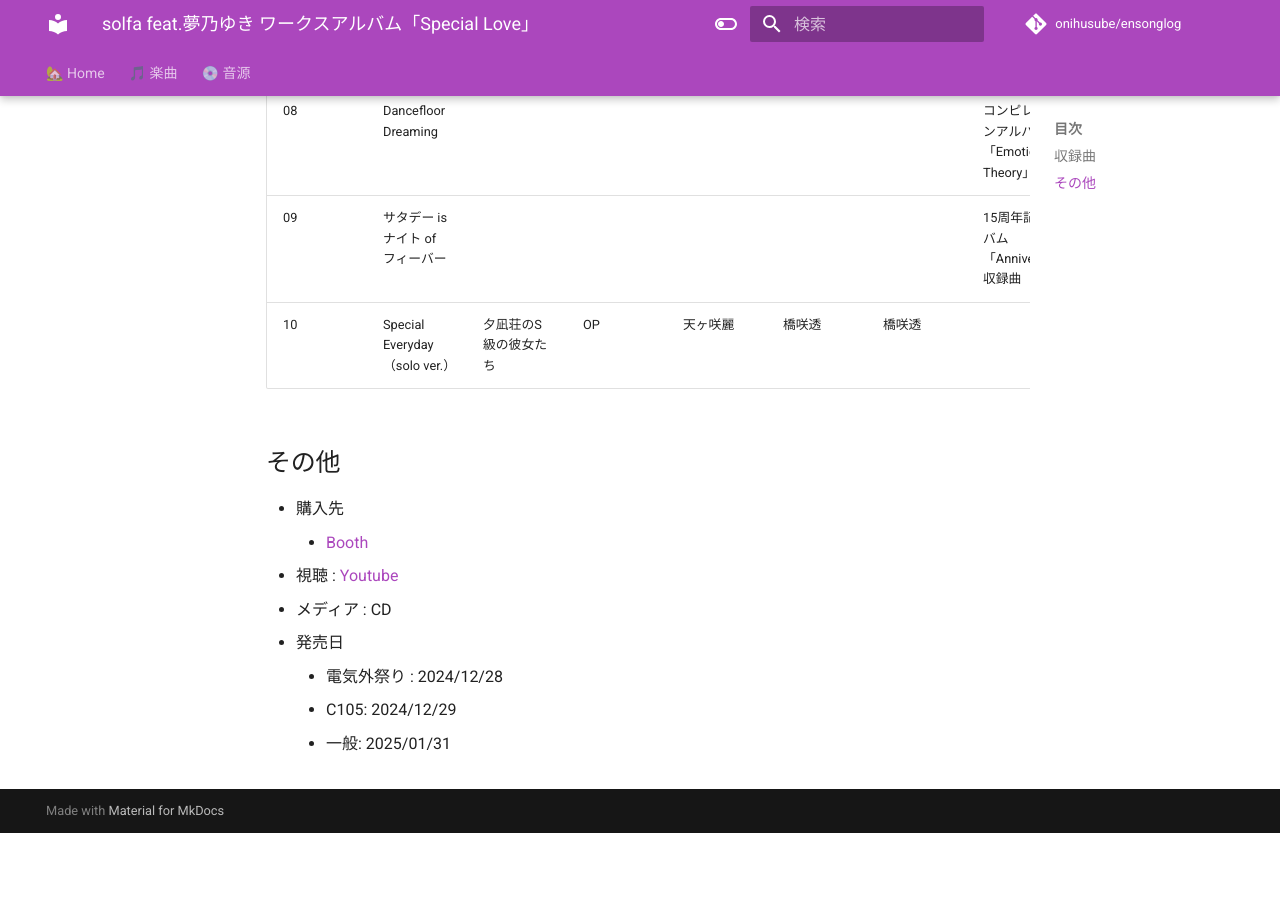
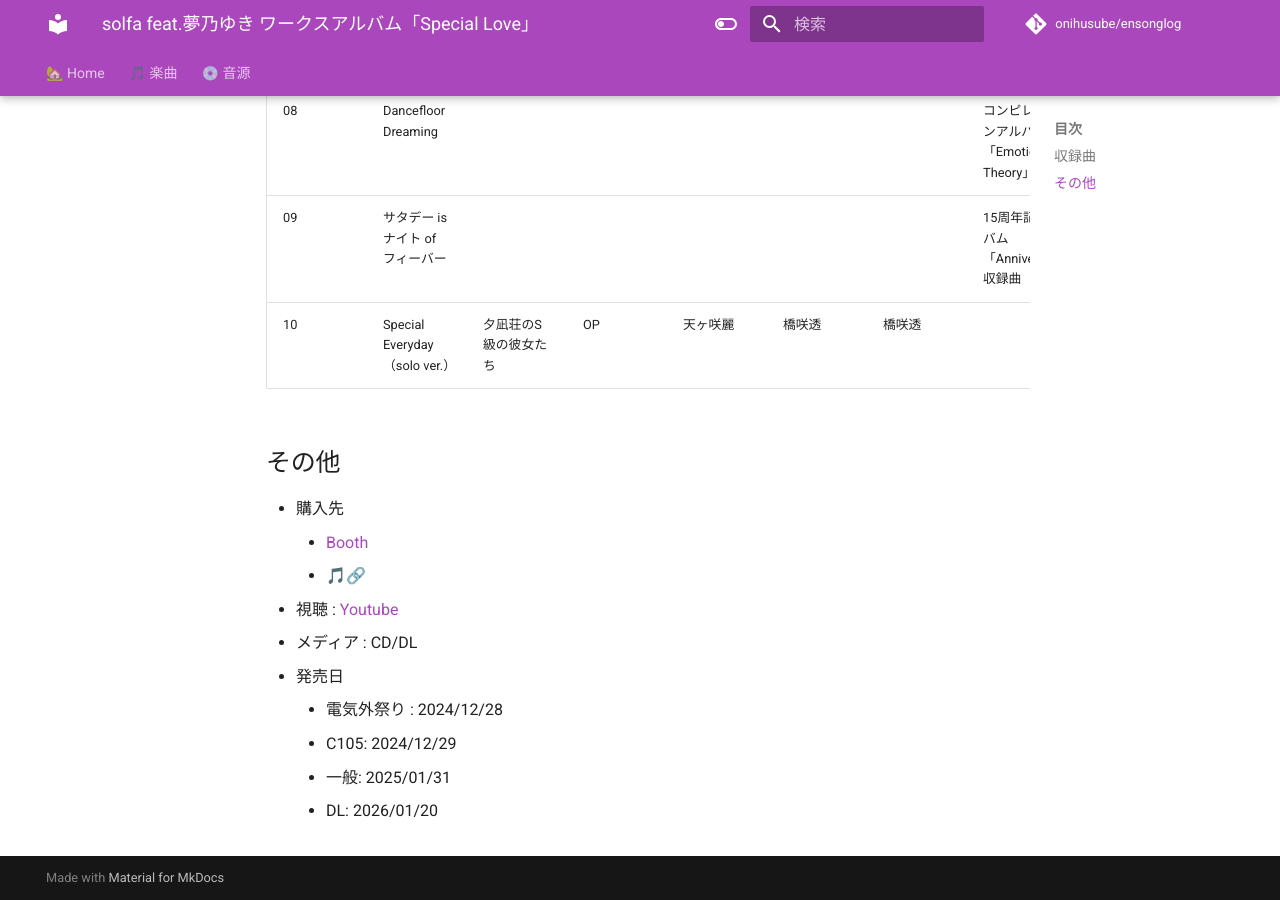
Before and after one commit to onihusube/ensonglog, an MkDocs documentation site: the page built from docs/2024/音源個別/Special Love.md, in a window 1280 px wide and 900 px high, scrolled down 780 px. Built offline with MkDocs 1.6.1 and Material for MkDocs 9.7.7, drawn with Linux system fonts in a browser that asks for light colours; comment, search, counter and statistics services are not loaded; before the commit the page ends 1613 px from its top, so only the background shows below that.

Commit message:
配信について追加

```diff
--- a/docs/2024/音源個別/Special Love.md
+++ b/docs/2024/音源個別/Special Love.md
@@ -19,9 +19,11 @@
 
 - 購入先
      - [Booth](https://madaranosora.booth.pm/items/6392231)
+     - [🎵🔗](https://linkco.re/S9yMNSE7)
 - 視聴 : [Youtube](https://www.youtube.com/watch?v=OaK4fe6B2eA)
-- メディア : CD
+- メディア : CD/DL
 - 発売日
     - 電気外祭り : 2024/12/28
     - C105: 2024/12/29
     - 一般: 2025/01/31
+    - DL: 2026/01/20
```
